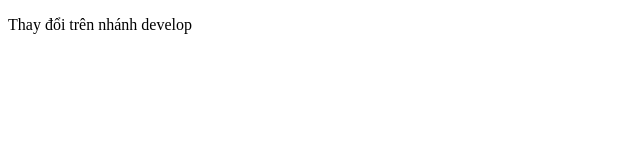
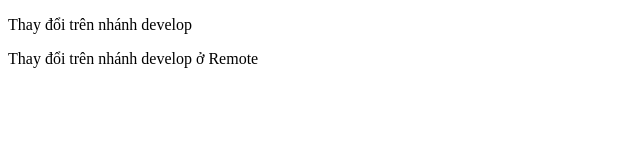
Before and after one commit to nguyenxuanhuy247/git-practice, a plain HTML site: page index.html in a window 1280 px wide. Shown: the whole page, without its empty margins (0-640 px from the left). Drawn offline with Linux system fonts and the light colour scheme.

Commit message:
Update index.html

```diff
--- a/index.html
+++ b/index.html
@@ -7,5 +7,6 @@
     </head>
     <body>
         <p>Thay đổi trên nhánh develop</p>
+        <p>Thay đổi trên nhánh develop ở Remote</p>
     </body>
 </html>
```
